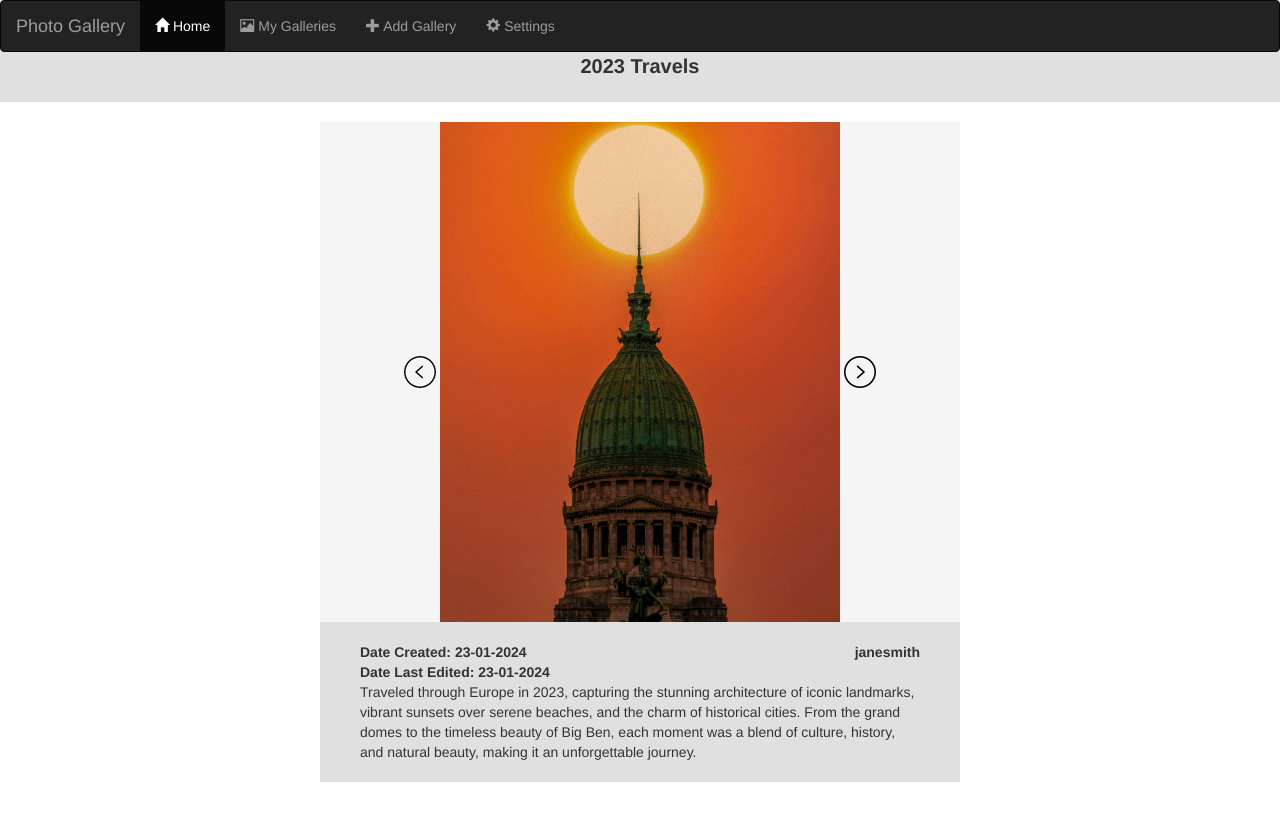
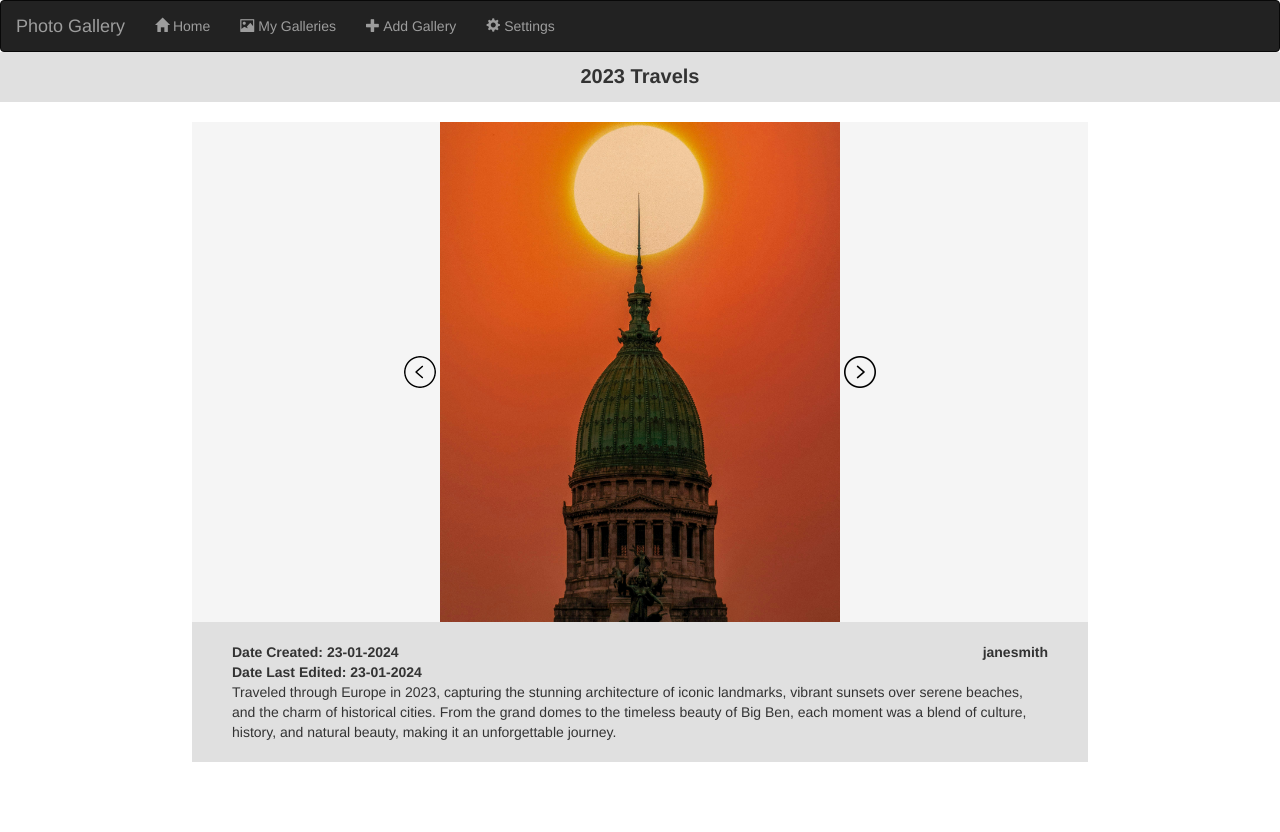
Before and after one commit to meghardie/GalleryWebsite, a Flask app: a page that uses app/templates/base.html in a window 1280 px wide. After the commit the page ends 762 px from the top, so only its background shows below. Run offline with Flask 3, Linux system fonts and the light colour scheme; some libraries are stand-ins or nearby versions.

Commit message:
small styling changes

```diff
--- a/app/static/style.css
+++ b/app/static/style.css
@@ -15,6 +15,7 @@
     text-align: center;
     font-weight: bold;
     height: 50px;
+    padding-top: 10px;
 }
 
 /* for home page */
@@ -84,7 +85,7 @@
 
 /* for individual gallery page*/
 #indvGallery{
-    width: 50%;
+    width: 70%;
     margin: auto;
     background-color: var(--lightBackground);
     margin-top: 20px;
--- a/app/templates/base.html
+++ b/app/templates/base.html
@@ -16,7 +16,7 @@
             <a class="navbar-brand" href="#">Photo Gallery</a>
         </div>
         <ul class="nav navbar-nav">
-            <li class="active"><a href="{{ url_for('homePage') }}"><span class="glyphicon glyphicon-home"></span> Home</a></li>
+            <li><a href="{{ url_for('homePage') }}"><span class="glyphicon glyphicon-home"></span> Home</a></li>
             <li><a href="#"><span class="glyphicon glyphicon-picture"></span> My Galleries</a></li>
             <li><a href="#"><span class="glyphicon glyphicon-plus"></span> Add Gallery</a></li>
             <li><a href="#"><span class="glyphicon glyphicon-cog"></span> Settings</a></li>
```
